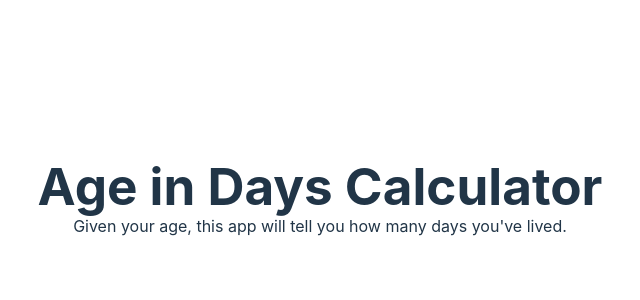
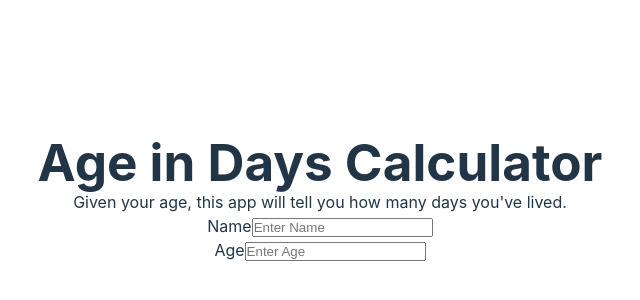
Before and after one commit to izzyhymas/age-in-days-ts, a React (Vite) app: page / in a window 1280 px wide. Shown: the part 202-502 px from the top of the page, without its empty margins (320-960 px from the left). Built offline with nearby package versions, Linux system fonts and the light colour scheme.

Commit message:
Create Age label

```diff
--- a/src/Calculator.tsx
+++ b/src/Calculator.tsx
@@ -1,9 +1,49 @@
-import React from "react";
+import React, { useState } from "react";
 
 const Calculator: React.FC = () => {
-    return (
-        <></>
-    );
-}
+  const [name, setName] = useState("");
+  const [age, setAge] = useState<number | string>();
+
+  const handleAgeChange = (
+    event: React.ChangeEvent<HTMLInputElement>
+  ): void => {
+    setAge(event.target.valueAsNumber);
+    // const newAge = event.target.value;
+    // if (newAge === "") {
+    //   setAge("");
+    // } else {
+    //   setAge(Number(newAge));
+    // }
+  };
+
+  return (
+    <>
+      <form>
+        <div>
+          <label htmlFor="name">Name</label>
+          <input
+            type="text"
+            id="name"
+            value={name}
+            placeholder="Enter Name"
+            onChange={(event: React.ChangeEvent<HTMLInputElement>): void =>
+              setName(event.target.value)
+            }
+          ></input>
+        </div>
+        <div>
+          <label htmlFor="age">Age</label>
+          <input
+            type="number"
+            id="age"
+            value={age}
+            placeholder="Enter Age"
+            onChange={handleAgeChange}
+          ></input>
+        </div>
+      </form>
+    </>
+  );
+};
 
 export default Calculator;
```
